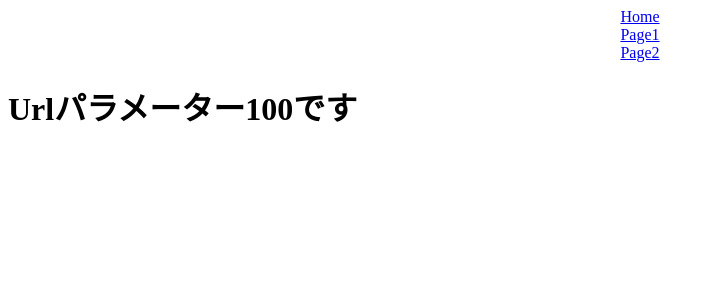
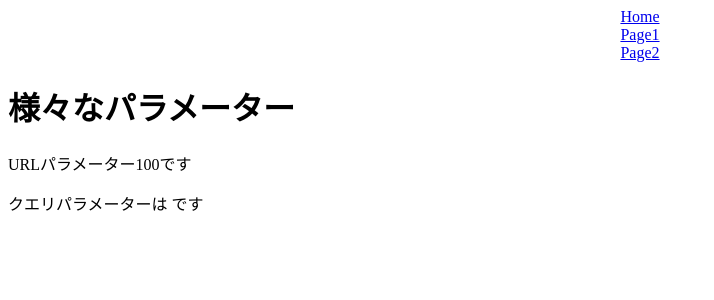
Before and after one commit to Zakky4/react_stepup, a React (Create React App) app: page /page2/100 in a window 1280 px wide. Shown: the top 300 px of the page, without its empty margins (0-714 px from the left). Built offline with nearby package versions, Linux system fonts and the light colour scheme.

Commit message:
Query Parameter

```diff
--- a/src/Page2.jsx
+++ b/src/Page2.jsx
@@ -9,6 +9,8 @@
       <Link to="/page2/200">URLパラメーター200</Link>
       <br />
       <Link to="/page2/300">URLパラメーター300</Link>
+      <br />
+      <Link to="/page2/400?name=hogehoge">クエリパラメーター</Link>
       </div>
     );
   };
--- a/src/UrlParameter.jsx
+++ b/src/UrlParameter.jsx
@@ -1,10 +1,15 @@
-import { useParams } from "react-router-dom/cjs/react-router-dom";
+import { useParams, useLocation } from "react-router-dom/cjs/react-router-dom";
 
 export const UrlParameter = () => {
     const { id } = useParams();
+    const { search } = useLocation();
+    const query = new URLSearchParams(search);
+
     return (
       <div>
-        <h1>Urlパラメーター{id}です</h1>
+        <h1>様々なパラメーター</h1>
+        <p>URLパラメーター{id}です</p>
+        <p>クエリパラメーターは {query.get("name")}です</p>
       </div>
     );
   };
```
